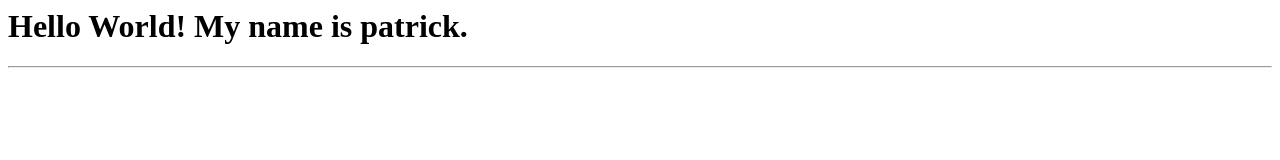
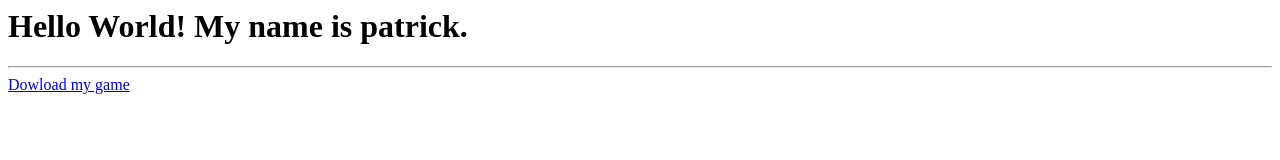
Before and after one commit to Paturicko/paturicko.github.io, a plain HTML site: page index.html in a window 1280 px wide. Drawn offline with Linux system fonts and the light colour scheme.

Commit message:
Added a game

```diff
--- a/index.html
+++ b/index.html
@@ -3,6 +3,8 @@
   <body>
     <h1>Hello World! My name is patrick.</h1>
     <hr></hr>
+
+    <a href="games/coughing_up_a_storm.exe">Dowload my game</a>
     </body>
   </body>
 </html>
```
Also changed, not shown: 1 other file.
